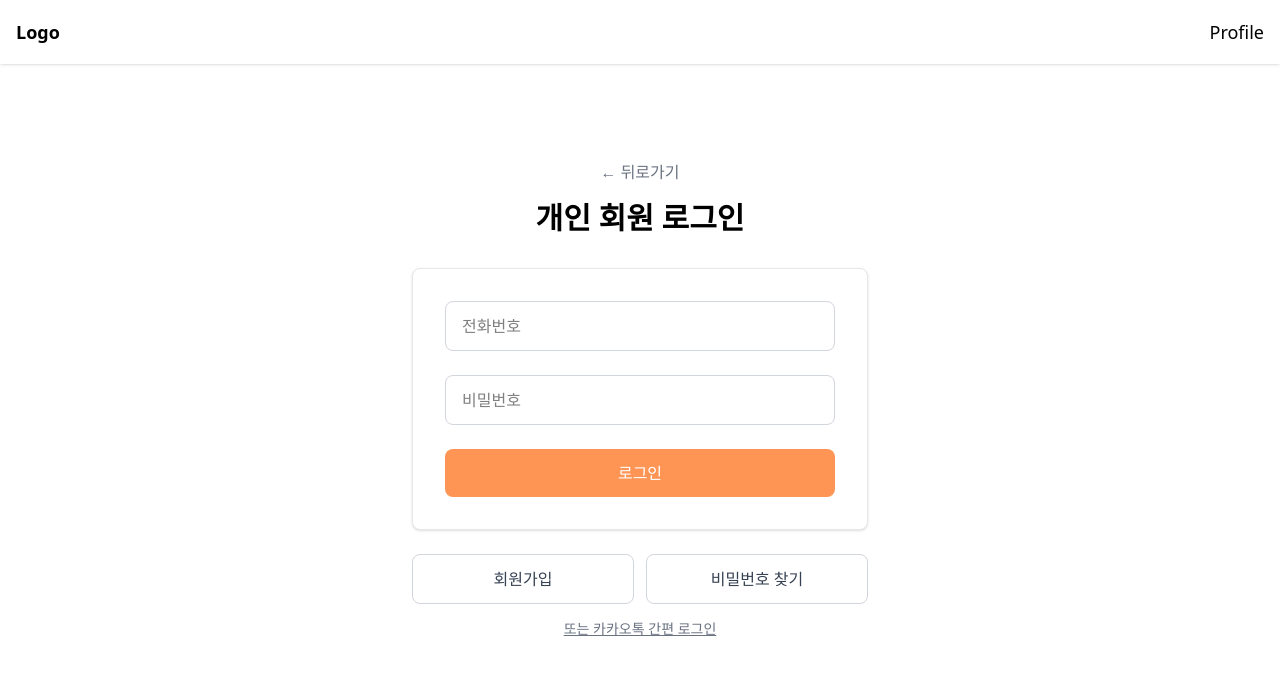
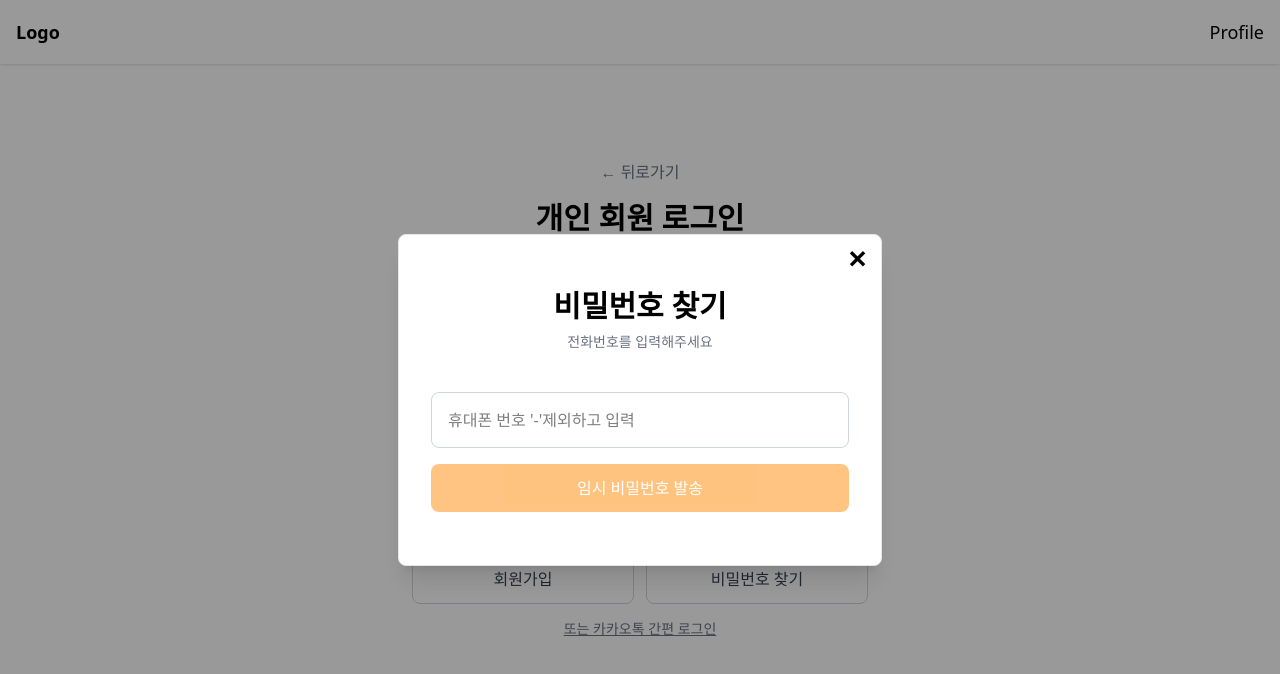
Before and after one commit to DaSiHaeBom/DaSiHaeBom-FE, a React (Vite) app: page /login/personal in a window 1280 px wide. Both pictures are taken after a click on the button "비밀번호 찾기". Shown: the top 674 px of the page. Built offline with nearby package versions, Linux system fonts and the light colour scheme.

Commit message:
feat: 비밀번호 찾기 모달 컴포넌트 추가 및 로그인 페이지에 통합

```diff
--- /dev/null
+++ b/src/components/PasswordFindModal.tsx
@@ -0,0 +1,83 @@
+import { useState } from 'react';
+
+interface PasswordFindModalProps {
+  isOpen: boolean;
+  onClose: () => void;
+}
+
+export default function PasswordFindModal({
+  isOpen,
+  onClose,
+}: PasswordFindModalProps) {
+  const [phoneNumber, setPhoneNumber] = useState('');
+  const [isSubmitting, setIsSubmitting] = useState(false);
+
+  const handlePhoneNumberChange = (e: React.ChangeEvent<HTMLInputElement>) => {
+    setPhoneNumber(e.target.value);
+  };
+
+  const handleSubmit = async (e: React.FormEvent) => {
+    e.preventDefault();
+
+    if (!phoneNumber || phoneNumber.length < 10) {
+      alert('올바른 휴대폰 번호를 입력해주세요');
+      return;
+    }
+
+    setIsSubmitting(true);
+    // TODO: 임시 비밀번호 발송 API 호출 로직 구현
+  };
+
+  const handleClose = () => {
+    setPhoneNumber('');
+    setIsSubmitting(false);
+    onClose();
+  };
+
+  if (!isOpen) return null;
+
+  return (
+    <div className="fixed inset-0 bg-black/40 flex items-center justify-center z-50">
+      <div className="relative flex flex-col gap-10 w-121 h-83 justify-center bg-white rounded-lg border border-gray-200 p-8 max-h-[90vh] overflow-y-auto shadow-xl">
+        <div>
+          <button
+            type="button"
+            onClick={handleClose}
+            className="absolute top-2 right-2 w-8 h-8 flex items-center justify-center text-black font-bold text-2xl hover:text-gray-700 hover:bg-gray-100 rounded-full transition-colors"
+          >
+            ✕
+          </button>
+          <div className="flex flex-col gap-2">
+            <p className="text-3xl font-bold text-black text-center">
+              비밀번호 찾기
+            </p>
+            <p className="text-sm text-gray-500 text-center">
+              전화번호를 입력해주세요
+            </p>
+          </div>
+        </div>
+
+        <form onSubmit={handleSubmit} className="flex flex-col gap-4">
+          <div className="flex flex-col gap-2">
+            <input
+              type="tel"
+              value={phoneNumber}
+              onChange={handlePhoneNumberChange}
+              className="w-full h-14 px-4 py-3 border border-gray-300 rounded-lg focus:ring-2 focus:ring-[#FF9555] focus:border-transparent"
+              placeholder="휴대폰 번호 '-'제외하고 입력"
+              maxLength={11}
+            />
+          </div>
+
+          <button
+            type="submit"
+            disabled={isSubmitting || !phoneNumber}
+            className="w-full bg-orange-400 text-white py-3 px-4 rounded-lg hover:bg-[#E67E22] transition-colors font-medium disabled:opacity-50 disabled:cursor-not-allowed"
+          >
+            {isSubmitting ? '발송 중...' : '임시 비밀번호 발송'}
+          </button>
+        </form>
+      </div>
+    </div>
+  );
+}
--- a/src/pages/PersonalLogin.tsx
+++ b/src/pages/PersonalLogin.tsx
@@ -1,5 +1,7 @@
 import { useForm } from 'react-hook-form';
+import { useState } from 'react';
 import { useNavigate } from 'react-router-dom';
+import PasswordFindModal from '../components/PasswordFindModal';
 
 interface PersonalLoginForm {
   phoneNumber: string;
@@ -8,6 +10,8 @@ interface PersonalLoginForm {
 
 export default function PersonalLogin() {
   const navigate = useNavigate();
+  const [isPasswordFindModalOpen, setIsPasswordFindModalOpen] = useState(false);
+
   const {
     register,
     handleSubmit,
@@ -21,6 +25,10 @@ export default function PersonalLogin() {
 
   const handleBack = () => {
     navigate('/login');
+  };
+
+  const handlePasswordFind = () => {
+    setIsPasswordFindModalOpen(true);
   };
 
   return (
@@ -106,6 +114,7 @@ export default function PersonalLogin() {
               </button>
               <button
                 type="button"
+                onClick={handlePasswordFind}
                 className="flex-1 bg-white border border-gray-300 text-gray-700 py-3 px-4 rounded-lg hover:bg-gray-50 transition-colors font-medium"
               >
                 비밀번호 찾기
@@ -123,6 +132,12 @@ export default function PersonalLogin() {
           </div>
         </div>
       </div>
+
+      {/* 비밀번호 찾기 모달 */}
+      <PasswordFindModal
+        isOpen={isPasswordFindModalOpen}
+        onClose={() => setIsPasswordFindModalOpen(false)}
+      />
     </div>
   );
 }
```
